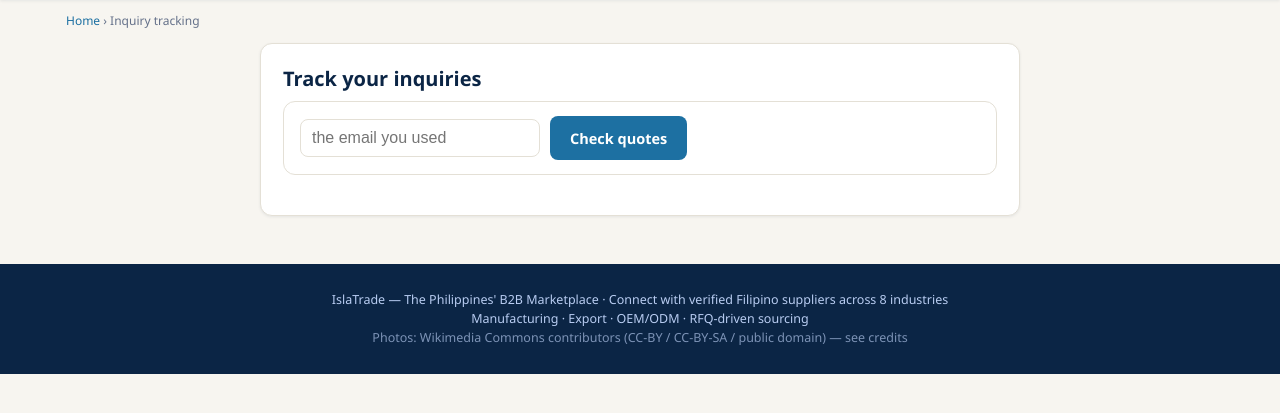
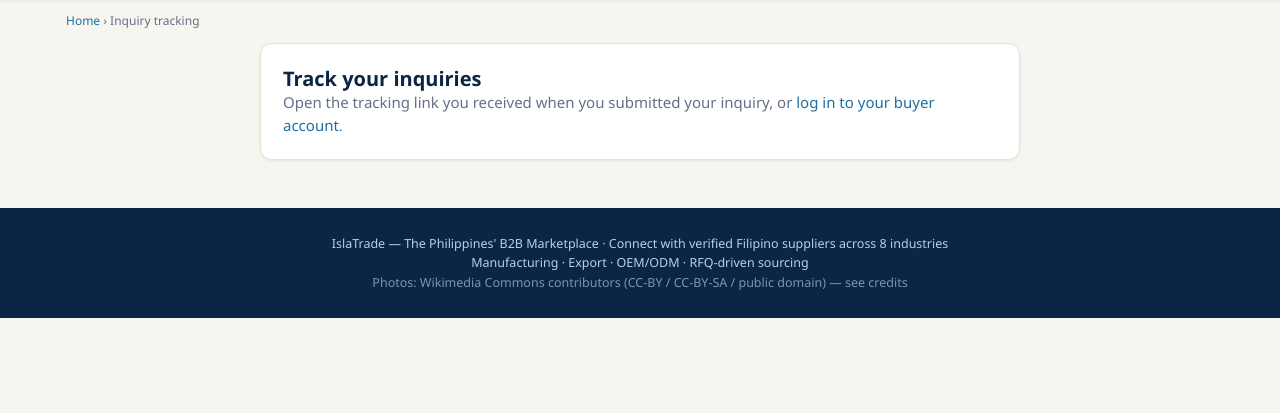
Before and after one commit to mark-automation/islatrade, a FastAPI app: page /rfq/tracking in a window 1280 px wide. Shown: the part 63-476 px from the top of the page. Run offline with FastAPI, Linux system fonts and the light colour scheme; data that the repository does not hold is empty.

Commit message:
feat: buyer accounts + token-bound RFQ tracking + quote-accept orders (v2 P1/P2)
- rfq_tokens table: tracking link (email+token) issued at RFQ submit;
  anonymous email-only lookup removed (thread-leak hole closed)
- buyers: register/login/logout, pbkdf2, 90d session table
- /buyer/dashboard: RFQs, quotes side-by-side, message threads, orders
- POST /buyer/orders/accept: accept supplier quote -> order placed,
  supplier notified, product order-count bumped
- tracking page: pagination (20/page), Ordered/quotes chips
- rfq_sent now surfaces the save-your-link step + buyer-register nudge
- gitignore runtime artifacts (db-wal/shm, logs, shots)
- pytest 34/34 green

```diff
--- a/main.py
+++ b/main.py
@@ -85,6 +85,9 @@ CREATE TABLE IF NOT EXISTS rate_limits(
 CREATE INDEX IF NOT EXISTS idx_rate_ip_ts ON rate_limits(ip, ts);
 CREATE TABLE IF NOT EXISTS rfq_tokens(
   token TEXT PRIMARY KEY, email TEXT NOT NULL);
+CREATE TABLE IF NOT EXISTS buyer_sessions(
+  token TEXT PRIMARY KEY, buyer_id INTEGER REFERENCES buyers(id),
+  created REAL);
 CREATE INDEX IF NOT EXISTS idx_products_cat ON products(category_id);
 CREATE INDEX IF NOT EXISTS idx_products_sup ON products(supplier_id);
 CREATE INDEX IF NOT EXISTS idx_rfqs_product ON rfqs(product_id);
@@ -167,6 +170,14 @@ def current_supplier(request: Request):
         return None
     return q("SELECT s.* FROM sessions x JOIN suppliers s ON s.id=x.supplier_id WHERE x.token=? AND x.created>?",
              (tok, _t.time() - 30 * 86400), one=True)
+
+
+def current_buyer(request: Request):
+    tok = request.cookies.get("it_buyer")
+    if not tok:
+        return None
+    return q("SELECT b.* FROM buyer_sessions x JOIN buyers b ON b.id=x.buyer_id WHERE x.token=? AND x.created>?",
+             (tok, _t.time() - 90 * 86400), one=True)
 
 
 def login_supplier(email: str, pw: str):
@@ -368,6 +379,10 @@ def resp(request, template, status_code=200, **ctx):
     except Exception:
         ctx.setdefault("me", None)
     try:
+        ctx.setdefault("buyer", current_buyer(request))
+    except Exception:
+        ctx.setdefault("buyer", None)
+    try:
         import fx
         ctx.setdefault("usdphp", fx.get_usdphp())
     except Exception:
@@ -508,20 +523,22 @@ def rfq_post(request: Request, name: str = Form(""), email: str = Form(""),
     label = "New RFQ from " + name + (f" ({company})" if company else "") + \
             (f" re: {pname}" if pname else "")
     rid = None
+    tok = secrets.token_hex(8)
     with db() as con:
         cur = con.execute("INSERT INTO rfqs(product_id,category_id,name,email,phone,company,qty,message,created)"
                           " VALUES(?,?,?,?,?,?,?,?,?)",
                           (product or None, category or None, name, email, phone, company, qty, message, time.time()))
         rid = cur.lastrowid
+        con.execute("INSERT INTO rfq_tokens(token,email) VALUES(?,?)", (tok, email.lower().strip()))
         for t in sorted(x for x in targets if x):
             con.execute("INSERT INTO notifications(supplier_id,rfq_id,text,created) VALUES(?,?,?,?)",
                         (t, rid, label, time.time()))
-    return RedirectResponse("/rfq/sent", status_code=302)
+    return RedirectResponse(f"/rfq/sent?email={email.lower().strip()}&token={tok}", status_code=302)
 
 
 @app.get("/rfq/sent", response_class=HTMLResponse)
-def rfq_sent(request: Request):
-    return resp(request, "rfq_sent.html")
+def rfq_sent(request: Request, email: str = "", token: str = ""):
+    return resp(request, "rfq_sent.html", email=email, token=token)
 
 
 # ---------- JSON API ----------
@@ -685,11 +702,36 @@ def post_quote(request: Request, rfq_id: int, price: float = Form(0),
 
 
 @app.get("/rfq/tracking", response_class=HTMLResponse)
-def rfq_tracking(request: Request, email: str = ""):
-    rfqs, quotes, msgs = [], [], []
-    if email:
-        em = email.lower().strip()
-        rfqs = q("SELECT * FROM rfqs WHERE LOWER(email)=? ORDER BY created DESC", (em,))
+def rfq_tracking(request: Request, email: str = "", token: str = "",
+                 page: int = 1):
+    """Buyer quote tracking. Auth = (email, token) pair issued at RFQ submit,
+    OR a logged-in buyer account (sees all their email's RFQs).
+    Anonymous email-only lookups no longer leak other people's threads."""
+    rfqs, quotes, msgs, my_orders = [], [], [], []
+    buyer = current_buyer(request)
+    em = ""
+    if not buyer and token:
+        # token alone is enough — it's bound to the email at issuance
+        row = q("SELECT email FROM rfq_tokens WHERE token=?", (token.strip(),), one=True)
+        if not row or (email and row["email"] != email.lower().strip()):
+            return resp(request, "rfq_track.html", 403, email=email, token=token,
+                        rfqs=[], quotes=[], msgs=[], orders=[],
+                        err="Invalid tracking link.")
+        em = row["email"]
+    elif buyer:
+        em = buyer["email"]
+    elif email:
+        # legacy link without token -> require the token; don't reveal existence
+        return resp(request, "rfq_track.html", 403, email=email, token="",
+                    rfqs=[], quotes=[], msgs=[], orders=[],
+                    err="This page now requires your tracking link (check where you submitted the inquiry) or a buyer account.")
+    if em:
+        per = 20
+        total = q("SELECT COUNT(*) n FROM rfqs WHERE LOWER(email)=?", (em,), one=True)["n"]
+        pages = max(1, (total + per - 1) // per)
+        page = max(1, min(page, pages))
+        rfqs = q("SELECT * FROM rfqs WHERE LOWER(email)=? ORDER BY created DESC LIMIT ? OFFSET ?",
+                 (em, per, (page - 1) * per))
         ids = [r["id"] for r in rfqs]
         if ids:
             marks = ",".join("?" * len(ids))
@@ -699,18 +741,151 @@ def rfq_tracking(request: Request, email: str = ""):
             # thread = buyer's own messages PLUS supplier replies on the buyer's RFQs
             # (supplier rows carry supplier_id, not email -> must match by rfq_id)
             msgs = q(f"SELECT * FROM messages WHERE LOWER(email)=? OR rfq_id IN ({marks}) "
-                     f"ORDER BY created", (em, *ids))
-    return resp(request, "rfq_track.html", email=email, rfqs=rfqs, quotes=quotes, msgs=msgs)
+                     f"ORDER BY created", tuple([em, *ids]))
+            my_orders = q(f"SELECT o.*, s.name sname FROM orders o "
+                          f"JOIN suppliers s ON s.id=o.supplier_id WHERE o.rfq_id IN ({marks}) "
+                          f"ORDER BY o.created DESC", tuple(ids))
+        else:
+            pages = 1
+        return resp(request, "rfq_track.html", email=em, token=token,
+                    rfqs=rfqs, quotes=quotes, msgs=msgs, orders=my_orders,
+                    page=page, pages=pages)
+    return resp(request, "rfq_track.html", email="", token="",
+                rfqs=[], quotes=[], msgs=[], orders=[])
 
 
 @app.post("/rfq/tracking/message")
-def buyer_message(request: Request, rfq_id: int = Form(0), email: str = Form(""), text: str = Form("")):
-    if not (rfq_id and email and text):
-        return RedirectResponse(f"/rfq/tracking?email={email}", status_code=302)
+def buyer_message(request: Request, rfq_id: int = Form(0), email: str = Form(""),
+                  token: str = Form(""), text: str = Form("")):
+    # auth: token must be bound to the RFQ's email, or caller is a logged-in buyer
+    ok = False
+    em = email.lower().strip()
+    buyer = current_buyer(request)
+    if buyer and q("SELECT 1 x FROM rfqs WHERE id=? AND LOWER(email)=?",
+                   (rfq_id, buyer["email"]), one=True):
+        ok, em = True, buyer["email"]
+    elif token and rfq_id:
+        row = q("SELECT t.email FROM rfq_tokens t JOIN rfqs r ON r.id=? "
+                "WHERE t.token=? AND LOWER(r.email)=LOWER(t.email)",
+                (rfq_id, token.strip()), one=True)
+        if row:
+            ok, em = True, row["email"]
+    if not (ok and rfq_id and text):
+        return RedirectResponse("/rfq/tracking", status_code=302)
     with db() as con:
         con.execute("INSERT INTO messages(rfq_id,sender,email,text,created) VALUES(?,?,?,?,?)",
-                    (rfq_id, "buyer", email.lower(), text, _t.time()))
-    return RedirectResponse(f"/rfq/tracking?email={email}", status_code=302)
+                    (rfq_id, "buyer", em, text[:600], _t.time()))
+    return RedirectResponse(f"/rfq/tracking?token={token}", status_code=302)
+
+
+# ---------- buyer accounts ----------
+@app.get("/buyer/register", response_class=HTMLResponse)
+def buyer_register_form(request: Request):
+    return resp(request, "buyer_register.html")
+
+
+@app.post("/buyer/register")
+def buyer_register(request: Request, name: str = Form(""), company: str = Form(""),
+                   email: str = Form(""), pw: str = Form("")):
+    if not rate_ok(request.client.host if request.client else "anon"):
+        return HTMLResponse("Slow down — try again in a minute.", status_code=429)
+    name, email = name.strip(), email.lower().strip()
+    if not name or "@" not in email or len(pw) < 6:
+        return resp(request, "buyer_register.html", 400, err="Name, valid email and a password of 6+ characters are required.")
+    if q("SELECT 1 x FROM buyers WHERE email=?", (email,), one=True):
+        return resp(request, "buyer_register.html", 400, err="An account with this email already exists.")
+    tok = secrets.token_hex(16)
+    with db() as con:
+        cur = con.execute("INSERT INTO buyers(name,company,email,pw_hash,created) VALUES(?,?,?,?,?)",
+                          (name[:80], company.strip()[:120], email, hash_pw(pw), _t.time()))
+        con.execute("INSERT INTO buyer_sessions(token,buyer_id,created) VALUES(?,?,?)",
+                    (tok, cur.lastrowid, _t.time()))
+    r = RedirectResponse("/buyer/dashboard", status_code=302)
+    r.set_cookie("it_buyer", tok, httponly=True, samesite="lax",
+                 secure=bool(os.environ.get("RENDER")), max_age=90 * 86400)
+    return r
+
+
+@app.get("/buyer/login", response_class=HTMLResponse)
+def buyer_login_form(request: Request):
+    return resp(request, "buyer_login.html")
+
+
+@app.post("/buyer/login")
+def buyer_login(request: Request, email: str = Form(""), pw: str = Form("")):
+    if not rate_ok(request.client.host if request.client else "anon"):
+        return HTMLResponse("Slow down — try again in a minute.", status_code=429)
+    b = q("SELECT * FROM buyers WHERE email=?", (email.lower().strip(),), one=True)
+    if not b or not verify_pw(pw, b["pw_hash"]):
+        return resp(request, "buyer_login.html", 401, err="Invalid email or password")
+    tok = secrets.token_hex(16)
+    with db() as con:
+        con.execute("INSERT INTO buyer_sessions(token,buyer_id,created) VALUES(?,?,?)",
+                    (tok, b["id"], _t.time()))
+    r = RedirectResponse("/buyer/dashboard", status_code=302)
+    r.set_cookie("it_buyer", tok, httponly=True, samesite="lax",
+                 secure=bool(os.environ.get("RENDER")), max_age=90 * 86400)
+    return r
+
+
+@app.get("/buyer/logout")
+def buyer_logout(request: Request):
+    tok = request.cookies.get("it_buyer")
+    if tok:
+        with db() as con:
+            con.execute("DELETE FROM buyer_sessions WHERE token=?", (tok,))
+    r = RedirectResponse("/", status_code=302)
+    r.delete_cookie("it_buyer")
+    return r
+
+
+@app.get("/buyer/dashboard", response_class=HTMLResponse)
+def buyer_dashboard(request: Request):
+    b = current_buyer(request)
+    if not b:
+        return RedirectResponse("/buyer/login", status_code=302)
+    em = b["email"]
+    rfqs = q("SELECT * FROM rfqs WHERE LOWER(email)=? ORDER BY created DESC LIMIT 100", (em,))
+    ids = [r["id"] for r in rfqs]
+    quotes, msgs, my_orders = [], [], []
+    if ids:
+        marks = ",".join("?" * len(ids))
+        quotes = q(f"SELECT q.*, s.name sname FROM quotes q JOIN suppliers s ON s.id=q.supplier_id "
+                   f"WHERE q.rfq_id IN ({marks}) ORDER BY q.created", tuple(ids))
+        msgs = q(f"SELECT * FROM messages WHERE LOWER(email)=? OR rfq_id IN ({marks}) ORDER BY created",
+                 tuple([em, *ids]))
+        my_orders = q(f"SELECT o.*, s.name sname FROM orders o JOIN suppliers s ON s.id=o.supplier_id "
+                      f"WHERE o.rfq_id IN ({marks}) ORDER BY o.created DESC", tuple(ids))
+    accepted_rfq_ids = {o["rfq_id"] for o in my_orders}
+    return resp(request, "buyer_dashboard.html", b=b, rfqs=rfqs, quotes=quotes,
+                msgs=msgs, orders=my_orders, accepted_rfq_ids=accepted_rfq_ids)
+
+
+@app.post("/buyer/orders/accept")
+def buyer_accept_quote(request: Request, quote_id: int = Form(0)):
+    """Accept a supplier quote -> creates an order. Buyer must own the RFQ."""
+    b = current_buyer(request)
+    if not b:
+        return RedirectResponse("/buyer/login", status_code=302)
+    quote = q("""SELECT q.*, r.email remail, r.product_id FROM quotes q
+                 JOIN rfqs r ON r.id=q.rfq_id WHERE q.id=?""", (quote_id,), one=True)
+    if not quote or quote["remail"].lower() != b["email"]:
+        return RedirectResponse("/buyer/dashboard", status_code=302)
+    already = q("SELECT id FROM orders WHERE rfq_id=?", (quote["rfq_id"],), one=True)
+    if not already:
+        with db() as con:
+            cur = con.execute(
+                "INSERT INTO orders(rfq_id,quote_id,buyer_id,supplier_id,status,total,created)"
+                " VALUES(?,?,?,?,'placed',?,?)",
+                (quote["rfq_id"], quote["id"], b["id"], quote["supplier_id"],
+                 quote["price"], _t.time()))
+            oid = cur.lastrowid
+            con.execute("INSERT INTO notifications(supplier_id,rfq_id,text,created) VALUES(?,?,?,?)",
+                        (quote["supplier_id"], quote["rfq_id"],
+                         f"Quote accepted — Order #{oid} placed by {b['name']}", _t.time()))
+            con.execute("UPDATE products SET orders=orders+1 WHERE id=?",
+                        (quote["product_id"] or 0,))
+    return RedirectResponse("/buyer/dashboard#orders", status_code=302)
 
 
 @app.post("/supplier-admin/rfq/{rfq_id}/message")
--- a/static/styles.css
+++ b/static/styles.css
@@ -216,3 +216,18 @@ footer{margin-top:48px;background:var(--navy);color:#b9cdf2;padding:26px 0;font-
  .price{font-size:14px}
  .meta{font-size:10.5px}
 }
+
+/* ================= BUYER ACCOUNTS / TRACKING ================= */
+.authcard{max-width:420px;margin:40px auto}
+.authcard h2{margin-bottom:4px}
+.authcard form{margin-top:12px}
+.form-err{background:#fdeceb;color:#c0392b;border-radius:8px;padding:9px 12px;font-size:13px;margin:10px 0}
+.alt-auth{margin-top:14px;font-size:13px}
+.wide-btn{width:100%;margin-top:16px;padding:11px}
+
+.quotecard{border:1px solid var(--line);border-left:3px solid var(--navy);border-radius:8px;padding:10px 12px;margin-top:8px;background:#fff}
+.quotecard .qhead{display:flex;justify-content:space-between;gap:10px;align-items:baseline;flex-wrap:wrap}
+.qprice{color:var(--red);font-size:15px}
+.order-row{padding:10px 2px;border-bottom:1px solid var(--line);font-size:13.5px}
+.order-row:last-child{border-bottom:0}
+.pager{display:flex;gap:14px;align-items:center;font-size:13px}
--- a/templates/rfq_track.html
+++ b/templates/rfq_track.html
@@ -3,41 +3,71 @@
 {% block content %}
 <div class="wrap">
  <div class="crumb"><a href="/">Home</a> › Inquiry tracking</div>
+ {% if err %}<div class="panel" style="max-width:760px;margin:0 auto"><p class="form-err">{{ err }}</p>
+  <p class="muted">Tip: <a href="/buyer/register">create a free buyer account</a> to keep all your inquiries in one dashboard.</p></div>
+ {% else %}
  <div class="panel" style="max-width:760px;margin:0 auto">
   <h2 style="font-size:20px">Track your inquiries</h2>
-  <form method="get" action="/rfq/tracking" class="filters" style="margin-top:10px">
-   <input name="email" type="email" value="{{ email }}" placeholder="the email you used" required style="min-width:240px">
-   <button class="btn" style="padding:7px 20px">Check quotes</button>
+  {% if not email %}
+   <p class="muted">Open the tracking link you received when you submitted your inquiry, or
+    <a href="/buyer/login">log in to your buyer account</a>.</p>
+  {% endif %}
+  {% for r in rfqs %}
+   {% set nq = quotes|selectattr('rfq_id','equalto',r.id)|list %}
+   {% set has_order = orders|selectattr('rfq_id','equalto',r.id)|list %}
+   <div class="rfq">
+    <div class="rfq-top">
+     <span class="rfq-num">#{{ r.id }}</span>
+     <b>{{ r.qty or 'qty n/a' }}</b>
+     {% if has_order %}<span class="chip okchip">Ordered ✓</span>
+     {% elif nq %}<span class="chip">{{ nq|length }} quote{{ 's' if nq|length != 1 }}</span>
+     {% else %}<span class="chip newchip">Awaiting quotes</span>{% endif %}
+    </div>
+    {% if r.message %}<blockquote class="rfq-msg">{{ r.message[:120] }}</blockquote>{% endif %}
+    {% for q in nq %}
+     <div class="quotecard">
+      <div class="qhead">
+       <b>{{ q.sname }}</b><b class="qprice">₱{{ '%.2f'|format(q.price) }}</b>
+      </div>
+      <div class="meta">lead {{ q.lead_days }} days{% if q.message %} · {{ q.message }}{% endif %}</div>
+      {% if buyer and not has_order %}
+       <form method="post" action="/buyer/orders/accept" style="margin-top:7px">
+        <input type="hidden" name="quote_id" value="{{ q.id }}">
+        <button class="btn gold sm">Accept quote — place order</button>
        </form>
-  {% if email %}
-   {% if not rfqs %}<p class="muted" style="margin-top:14px">No inquiries found for {{ email }}.</p>{% endif %}
-   {% for r in rfqs %}
-    <div class="row" style="border:1px solid var(--line);border-radius:8px;padding:12px 14px;margin:10px 0">
-     <b>RFQ #{{ r.id }}</b> — {{ r.qty or 'qty n/a' }} · {{ r.message[:100] }}
-     {% set nq = quotes|selectattr('rfq_id','equalto',r.id)|list %}
-     <span class="chip">{{ nq|length }} quote{{ 's' if nq|length != 1 }}</span>
-     {% for q in nq %}
-      <div style="background:#f0f7ff;border-radius:8px;padding:8px 12px;margin-top:8px">
-       <b>{{ q.sname }}</b> — <b style="color:var(--red)">₱{{ '%.2f'|format(q.price) }}</b>
-       · lead {{ q.lead_days }} days
-       <div class="muted">{{ q.message }}</div>
+      {% elif not has_order %}
+       <p class="meta" style="margin-top:6px"><a href="/buyer/register">Create a free buyer account</a> to accept this quote.</p>
+      {% endif %}
      </div>
     {% endfor %}
     {% set thread = msgs|selectattr('rfq_id','equalto',r.id)|list %}
-     {% if thread %}<div class="grp">Messages</div>{% endif %}
+    {% if thread %}
+     <div class="thread">
       {% for m in thread %}
-      <div class="row" style="background:#f7f9fb;border-radius:6px;padding:4px 10px;margin:3px 0">
-       <b>{{ 'You' if m.sender=='buyer' else 'Supplier' }}:</b> {{ m.text[:200] }}</div>
+       <div class="bubble {{ 'me' if m.sender == 'buyer' else 'them' }}">
+        <b>{% if m.sender == 'buyer' %}You{% else %}Supplier{% endif %}</b>
+        <p>{{ m.text[:300] }}</p>
+       </div>
       {% endfor %}
-     <form method="post" action="/rfq/tracking/message" style="display:flex;gap:6px;margin-top:8px">
+     </div>
+    {% endif %}
+    <form class="replyrow" method="post" action="/rfq/tracking/message">
      <input type="hidden" name="rfq_id" value="{{ r.id }}">
+     <input type="hidden" name="token" value="{{ token }}">
      <input type="hidden" name="email" value="{{ email }}">
-      <input class="f" name="text" placeholder="Message supplier…" required style="flex:1">
-      <button class="btn" style="padding:7px 16px;font-size:12.5px">Send</button>
+     <input name="text" placeholder="Message supplier…" required>
+     <button class="btn sm">Send</button>
     </form>
    </div>
   {% endfor %}
+  {% if rfqs and pages > 1 %}
+   <div class="pager" style="margin-top:12px">
+    {% if page > 1 %}<a href="/rfq/tracking?token={{ token }}&email={{ email }}&page={{ page - 1 }}">← Newer</a>{% endif %}
+    <span class="meta">Page {{ page }} of {{ pages }}</span>
+    {% if page < pages %}<a href="/rfq/tracking?token={{ token }}&email={{ email }}&page={{ page + 1 }}">Older →</a>{% endif %}
+   </div>
   {% endif %}
  </div>
+ {% endif %}
 </div>
 {% endblock %}
```
Also changed, not shown: templates/buyer_dashboard.html (added, +95 -0 lines), templates/buyer_login.html (added, +15 -0 lines), templates/buyer_register.html (added, +17 -0 lines), templates/rfq_sent.html (+9 -2 lines), 1 other file. Lines whose indentation alone changed are shown as unchanged.
